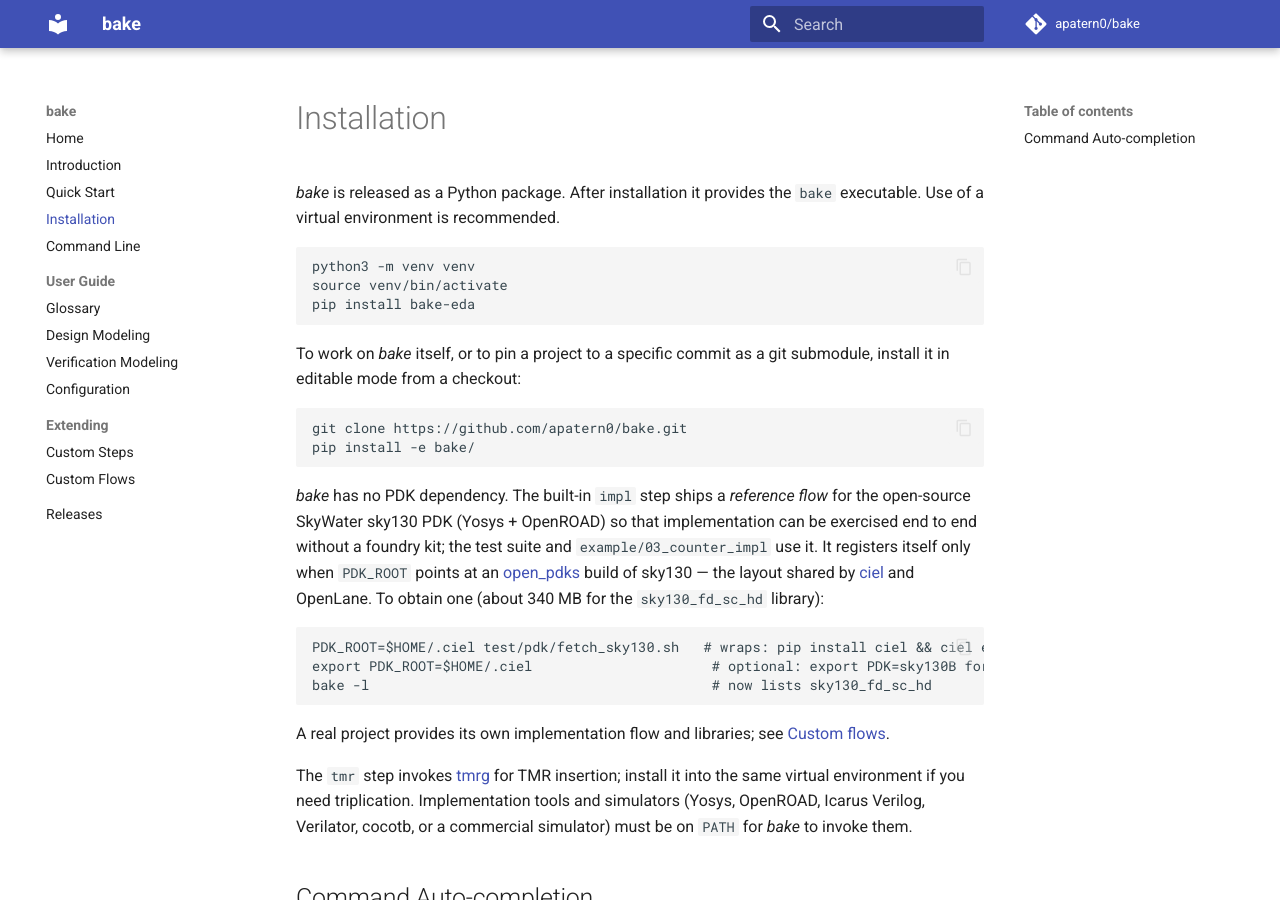
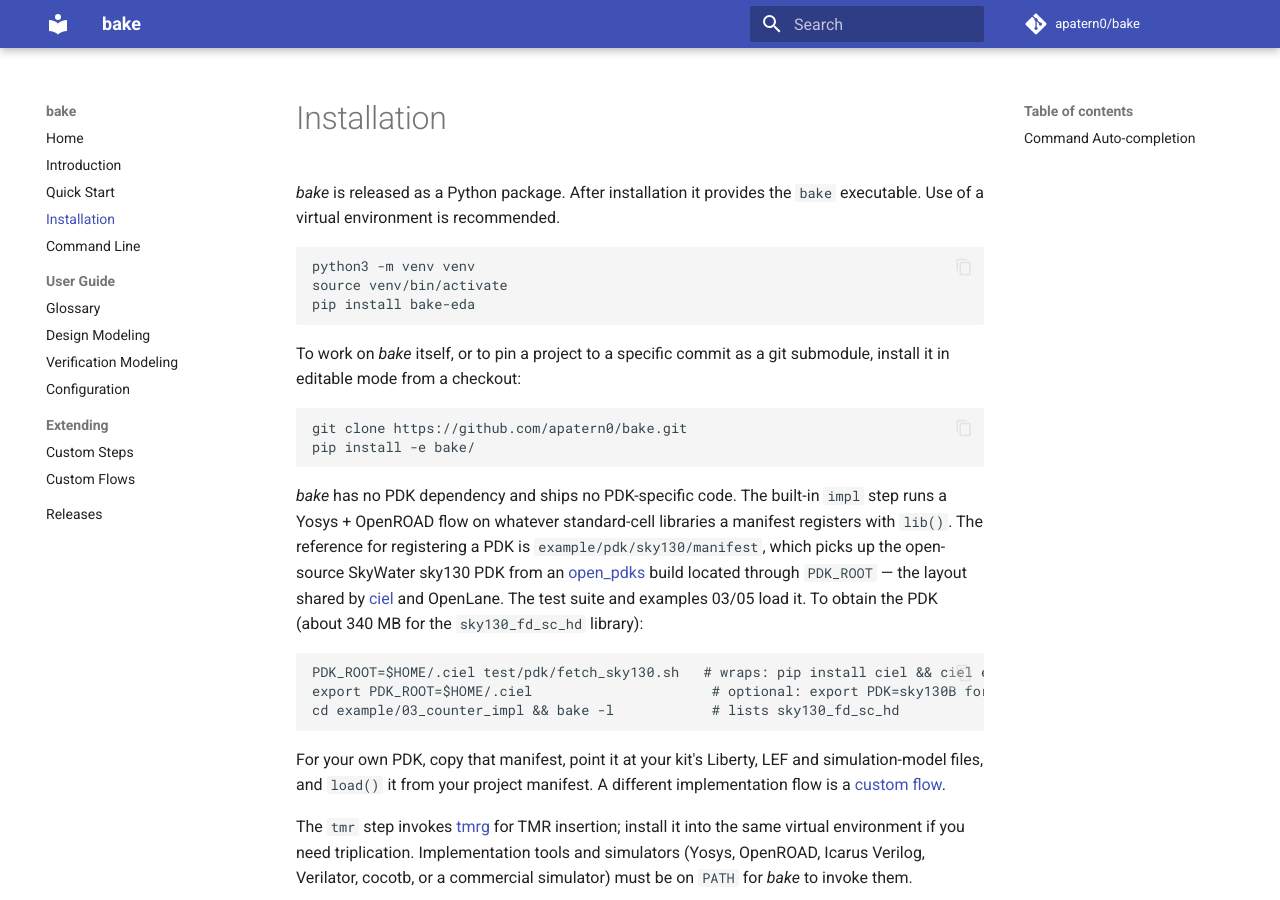
Before and after one commit to apatern0/bake, an MkDocs documentation site: the page built from docs/installation.md, in a window 1280 px wide and 900 px high. Built offline with MkDocs 1.6.1 and Material for MkDocs 9.7.7, drawn with Linux system fonts in a browser that asks for light colours; comment, search, counter and statistics services are not loaded.

Commit message:
refactor(impl)!: move PDK registration out of the step into a reference manifest
The impl step's manifest bundled two unrelated things: a Yosys + OpenROAD
flow, which is tool-specific but PDK-agnostic, and the discovery of sky130
libraries under PDK_ROOT, which is the one piece of PDK-specific code in the
package. The second is exactly what any project must write for its own kit,
so it is now a loadable reference manifest, example/pdk/sky130/manifest, and
the package contains no PDK-specific code at all.

The built-in flow is renamed yosys-openroad and is always the impl step's
default; it consumes whatever libraries a manifest registers with lib(). A
project opts into sky130 with one explicit line, load("path/to/pdk/sky130"),
instead of the package silently changing behaviour when PDK_ROOT is set.
Examples 03 and 05 and the sky130 tests do so (05 conditionally, since its
vrf recipes need no PDK). A block reaching impl with no libraries now gets an
error that says how to provide them, with a test for it.

BREAKING CHANGE: the impl step no longer registers sky130 libraries on its
own; load example/pdk/sky130/manifest (or your own PDK manifest).

````diff
--- a/docs/installation.md
+++ b/docs/installation.md
@@ -17,21 +17,23 @@ git clone https://github.com/apatern0/bake.git
 pip install -e bake/
 ```
 
-*bake* has no PDK dependency. The built-in `impl` step ships a *reference flow* for the
-open-source SkyWater sky130 PDK (Yosys + OpenROAD) so that implementation can be exercised end
-to end without a foundry kit; the test suite and `example/03_counter_impl` use it. It registers
-itself only when `PDK_ROOT` points at an [open_pdks](https://github.com/RTimothyEdwards/open_pdks)
-build of sky130 — the layout shared by [ciel](https://github.com/fossi-foundation/ciel) and
-OpenLane. To obtain one (about 340 MB for the `sky130_fd_sc_hd` library):
+*bake* has no PDK dependency and ships no PDK-specific code. The built-in `impl` step runs a
+Yosys + OpenROAD flow on whatever standard-cell libraries a manifest registers with `lib()`.
+The reference for registering a PDK is `example/pdk/sky130/manifest`, which picks up the
+open-source SkyWater sky130 PDK from an [open_pdks](https://github.com/RTimothyEdwards/open_pdks)
+build located through `PDK_ROOT` — the layout shared by
+[ciel](https://github.com/fossi-foundation/ciel) and OpenLane. The test suite and examples 03/05
+load it. To obtain the PDK (about 340 MB for the `sky130_fd_sc_hd` library):
 
 ```
 PDK_ROOT=$HOME/.ciel test/pdk/fetch_sky130.sh   # wraps: pip install ciel && ciel enable --pdk sky130 ...
 export PDK_ROOT=$HOME/.ciel                      # optional: export PDK=sky130B for the other variant
-bake -l                                          # now lists sky130_fd_sc_hd
+cd example/03_counter_impl && bake -l            # lists sky130_fd_sc_hd
 ```
 
-A real project provides its own implementation flow and libraries; see
-[Custom flows](custom_flows.md).
+For your own PDK, copy that manifest, point it at your kit's Liberty, LEF and simulation-model
+files, and `load()` it from your project manifest. A different implementation flow is a
+[custom flow](custom_flows.md).
 
 The `tmr` step invokes [tmrg](https://github.com/rlf-arlut/tmrg) for TMR insertion; install it
 into the same virtual environment if you need triplication. Implementation tools and simulators
````
Also changed, not shown: README.md (+9 -8 lines), docs/releases.md (+13 -8 lines), example/README.md (+4 -2 lines), 6 other files.
